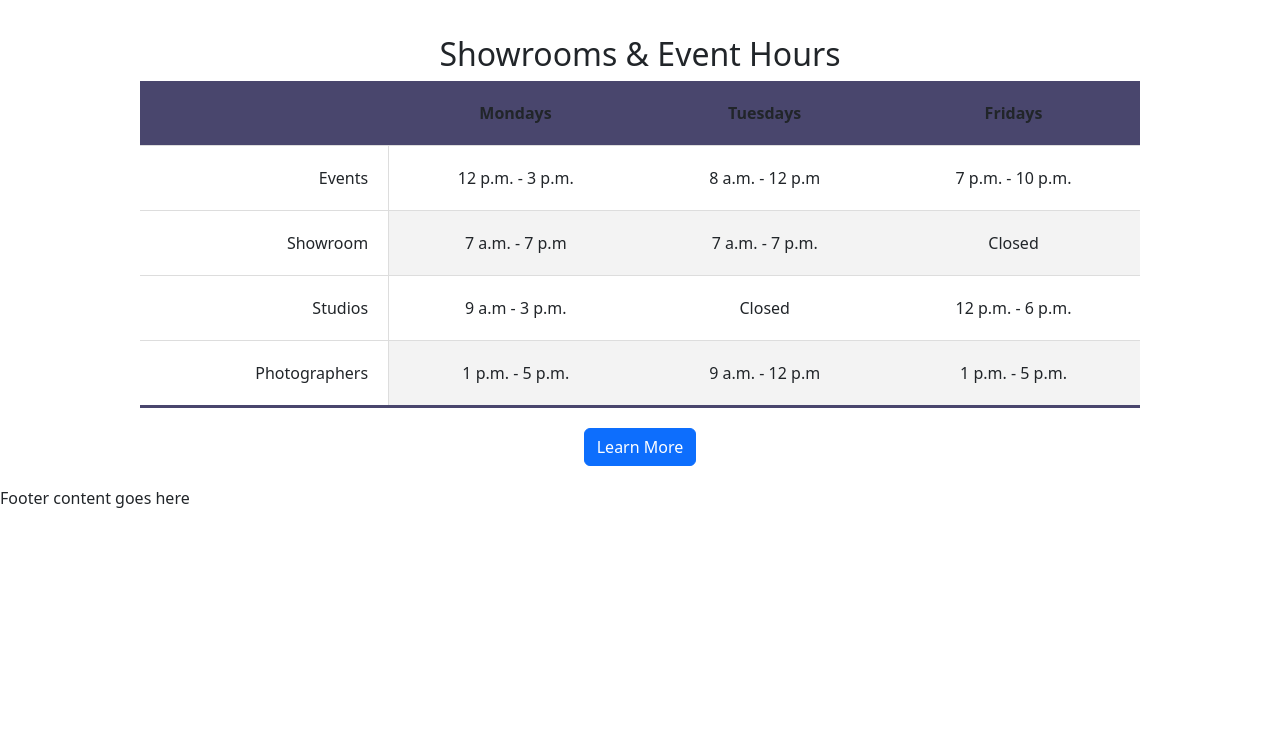
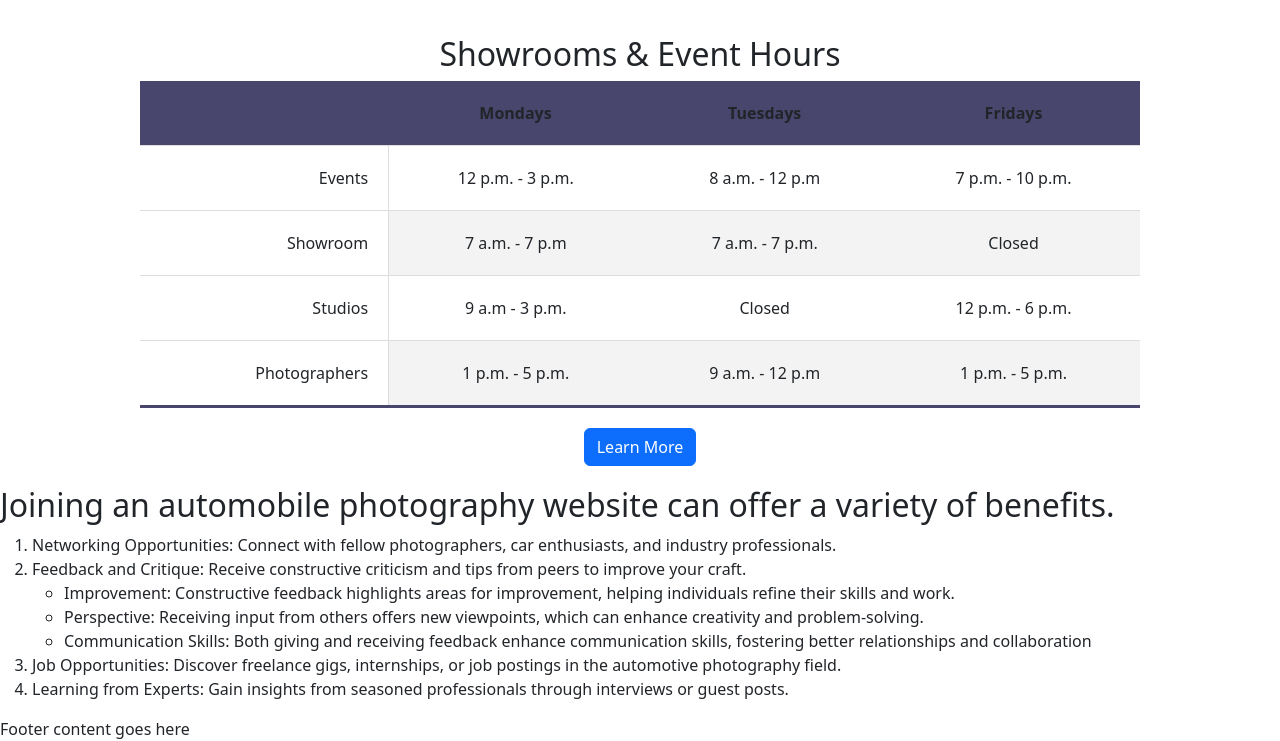
Before and after one commit to DanielChav12/Fall-2024, a plain HTML site: page index.html in a window 1280 px wide. Shown: the part 1383-2124 px from the top of the page. Before the commit the page ends 1893 px from the top, so only its background shows below. Drawn offline with nearby package versions, Linux system fonts and the light colour scheme.

Commit message:
added list

```diff
--- a/index.html
+++ b/index.html
@@ -195,6 +195,23 @@
 
       </table>
     </div>
+
+    <div class="col-12">
+      <h2>Joining an automobile photography website can offer a variety of benefits.</h2>
+
+      <ol>
+        <li>Networking Opportunities: Connect with fellow photographers, car enthusiasts, and industry professionals.</li>
+        <li>Feedback and Critique: Receive constructive criticism and tips from peers to improve your craft.
+            <ul>
+                <li>Improvement: Constructive feedback highlights areas for improvement, helping individuals refine their skills and work.</li>
+                <li>Perspective: Receiving input from others offers new viewpoints, which can enhance creativity and problem-solving.</li>
+                <li>Communication Skills: Both giving and receiving feedback enhance communication skills, fostering better relationships and collaboration</li>
+            </ul>
+        </li>
+        <li>Job Opportunities: Discover freelance gigs, internships, or job postings in the automotive photography field.</li>
+        <li>Learning from Experts: Gain insights from seasoned professionals through interviews or guest posts.</li>
+      </ol>
+    </div>
   </div>
 </div>
     <!-- Ends Table -->
```
